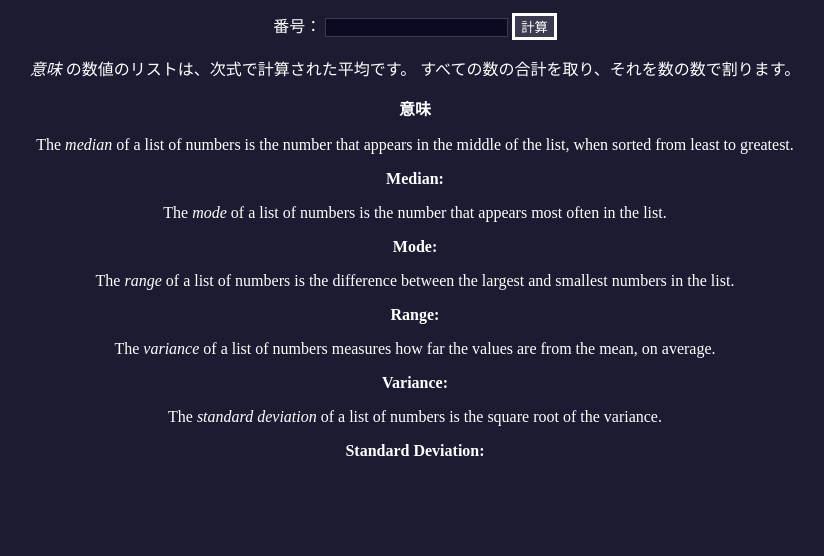
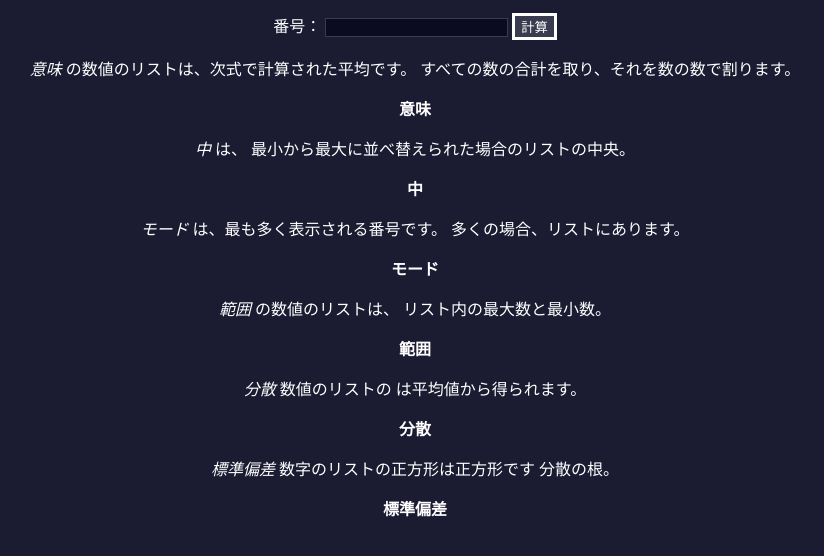
Before and after one commit to sebastianamor/Statistics-Calculator, a plain HTML site: page index.html in a window 1280 px wide. Shown: the part 116-672 px from the top of the page, without its empty margins (225-1049 px from the left). Drawn offline with Linux system fonts and the light colour scheme.

Commit message:
日本語出来た

```diff
--- a/index.html
+++ b/index.html
@@ -21,31 +21,26 @@
       </p>
       <p class="bold">意味 <span id="mean"></span></p>
       <p>
-        The <dfn>median</dfn> of a list of numbers is the number that appears in
-        the middle of the list, when sorted from least to greatest.
+        <dfn>中</dfn> は、 最小から最大に並べ替えられた場合のリストの中央。
       </p>
-      <p class="bold">Median: <span id="median"></span></p>
+      <p class="bold">中 <span id="median"></span></p>
       <p>
-        The <dfn>mode</dfn> of a list of numbers is the number that appears most
-        often in the list.
+         <dfn>モード</dfn> は、最も多く表示される番号です。 多くの場合、リストにあります。
       </p>
-      <p class="bold">Mode: <span id="mode"></span></p>
+      <p class="bold">モード <span id="mode"></span></p>
       <p>
-        The <dfn>range</dfn> of a list of numbers is the difference between the
-        largest and smallest numbers in the list.
+        <dfn>範囲</dfn> の数値のリストは、 リスト内の最大数と最小数。
       </p>
-      <p class="bold">Range: <span id="range"></span></p>
+      <p class="bold">範囲 <span id="range"></span></p>
       <p>
-        The <dfn>variance</dfn> of a list of numbers measures how far the values
-        are from the mean, on average.
+        <dfn>分散</dfn> 数値のリストの は平均値から得られます。
       </p>
-      <p class="bold">Variance: <span id="variance"></span></p>
+      <p class="bold">分散 <span id="variance"></span></p>
       <p>
-        The <dfn>standard deviation</dfn> of a list of numbers is the square
-        root of the variance.
+        <dfn>標準偏差</dfn> 数字のリストの正方形は正方形です 分散の根。
       </p>
       <p class="bold">
-        Standard Deviation: <span id="standardDeviation"></span>
+        標準偏差 <span id="standardDeviation"></span>
       </p>
     </div>
   </body>
```
